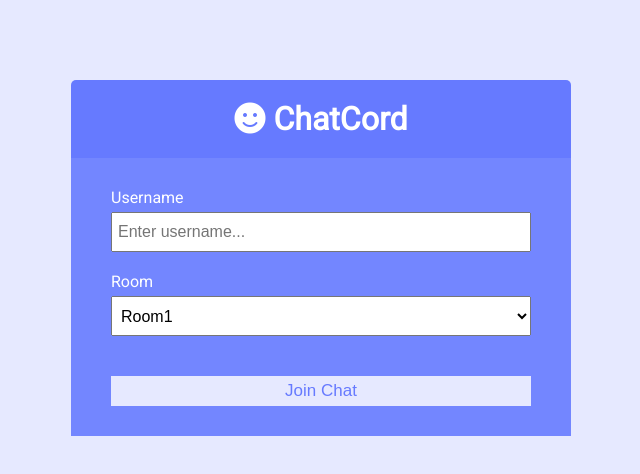
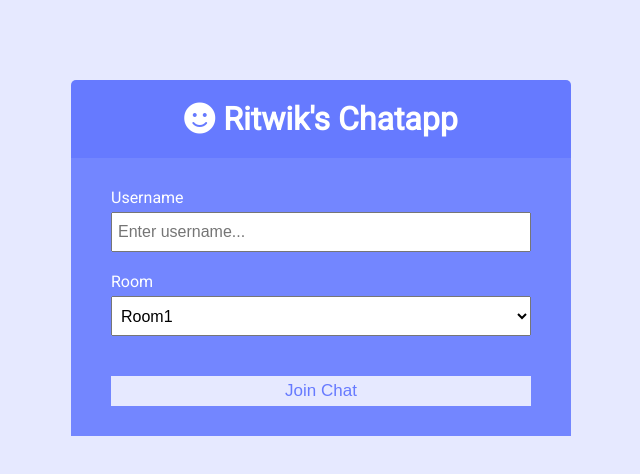
Before and after one commit to ritwikgs/Chatapp, a website: page html and css/index.html in a window 1280 px wide. Shown: the whole page, without its empty margins (319-959 px from the left). Drawn offline with Linux system fonts and the light colour scheme.

Commit message:
Update index.html

```diff
--- a/html and css/index.html
+++ b/html and css/index.html
@@ -11,12 +11,12 @@
 			crossorigin="anonymous"
 		/>
 		<link rel="stylesheet" href="css/style.css" />
-		<title>ChatCord App</title>
+		<title>Ritwik's Chatapp App</title>
 	</head>
 	<body>
 		<div class="join-container">
 			<header class="join-header">
-				<h1><i class="fas fa-smile"></i> ChatCord</h1>
+				<h1><i class="fas fa-smile"></i> Ritwik's Chatapp</h1>
 			</header>
 			<main class="join-main">
 				<form action="chat.html">
```
